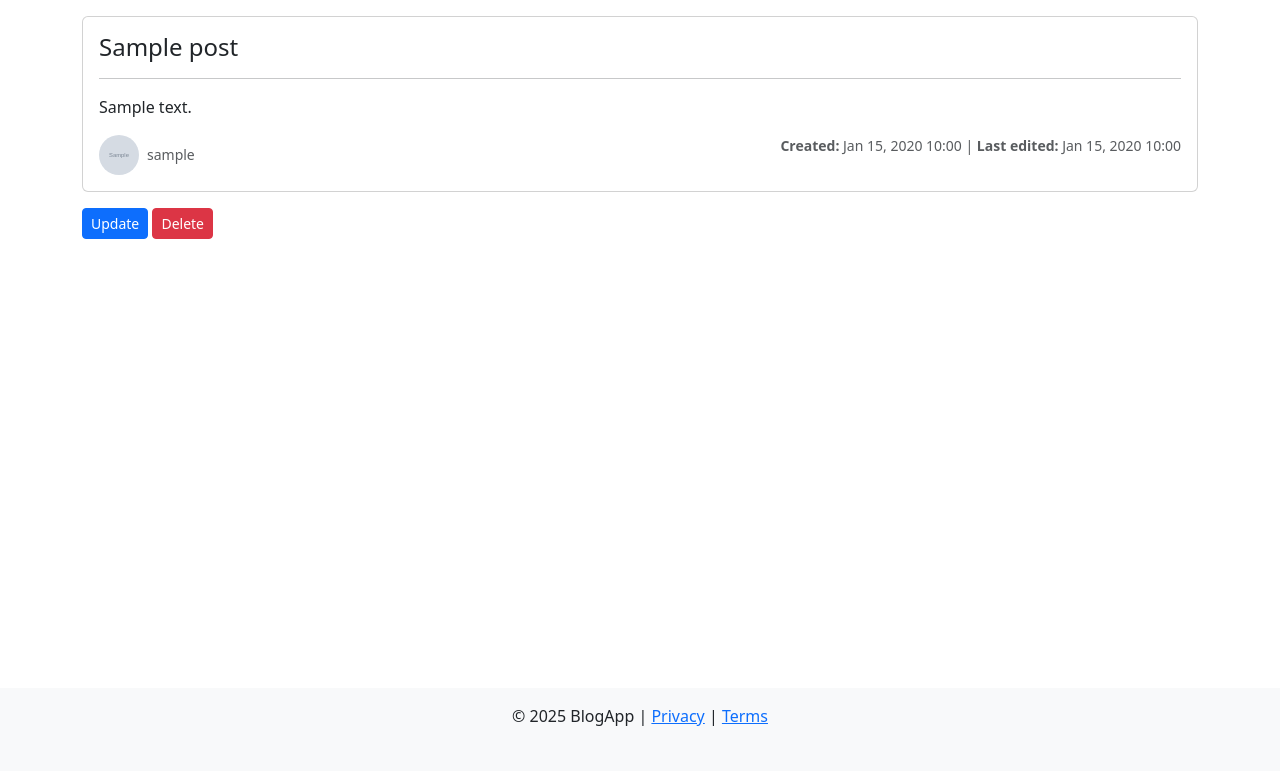
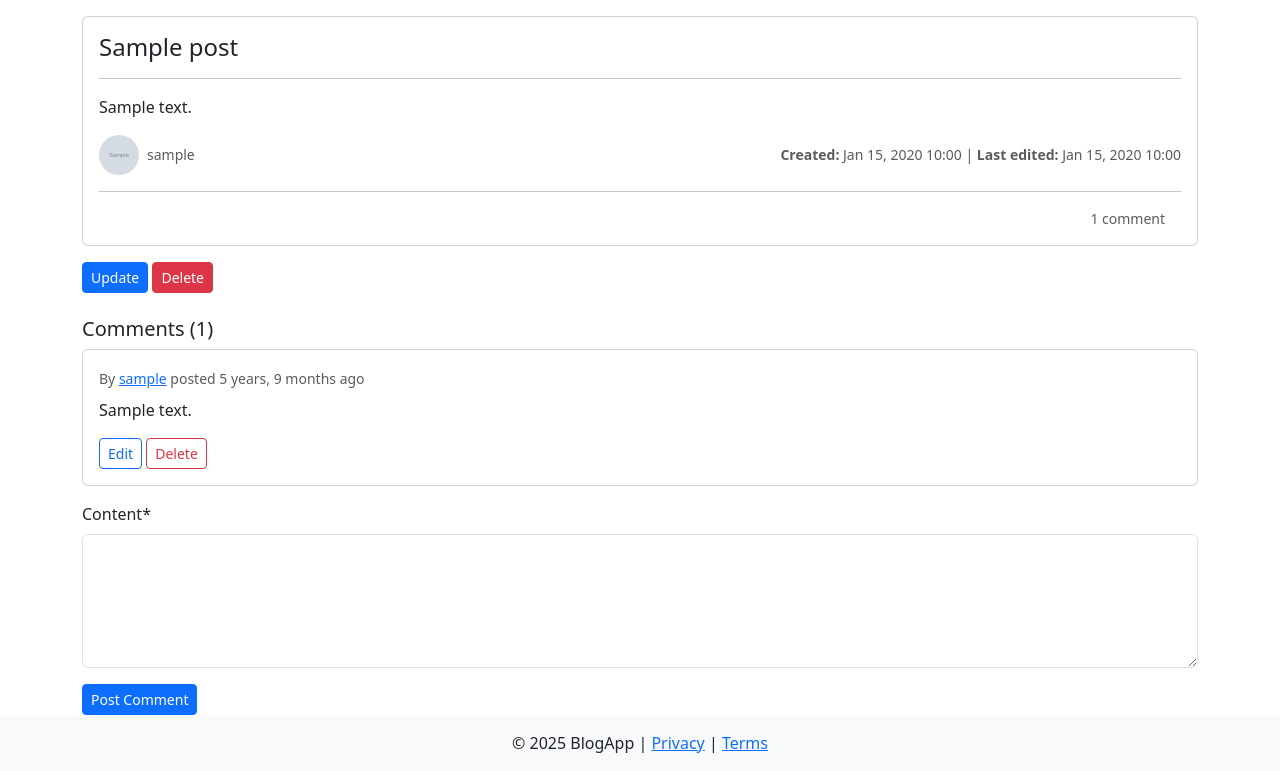
Before and after one commit to ynangelov5/django-blog-project, a Django app: page /post/1/ in a window 1280 px wide. Shown: the part 56-827 px from the top of the page. Before the commit the page ends 782 px from the top, so only its background shows below. Run offline with Django 5.2, Linux system fonts and the light colour scheme; a user stored in the database is signed in; tables that the repository leaves empty hold one stand-in row (values such as "Sample post"); grey boxes marked "Sample" are stand-in pictures; some libraries are stand-ins or nearby versions.

Commit message:
Add commenting on posts. Small edits to the templates surrounding posts and comments

```diff
--- /dev/null
+++ b/blog/forms.py
@@ -0,0 +1,11 @@
+from django import forms
+from .models import Comment
+
+
+class CommentForm(forms.ModelForm):
+    class Meta:
+        model = Comment
+        fields = ['content']
+        widgets = {
+            'content': forms.Textarea(attrs={'rows':5})
+        }
--- a/blog/models.py
+++ b/blog/models.py
@@ -32,7 +32,7 @@
     def get_absolute_url(self):
         return reverse("post-detail", kwargs={"pk": self.pk})
 
-#TODO consider making an abstract/base reaction model
+#TODO consider making an abstract/base model if more Reaction models are needed
 class PostReaction(Timestamps):
     user = models.ForeignKey(
         to=User,
@@ -79,6 +79,10 @@
 
     def __str__(self):
         return f"Comment by {self.user.username} on {self.post.title}"
+
+    def get_absolute_url(self):
+        return self.post.get_absolute_url()
+
 
 
 class CommentReaction(Timestamps):
--- a/blog/urls.py
+++ b/blog/urls.py
@@ -4,11 +4,18 @@
 
 urlpatterns = [
     path('', views.PostListView.as_view(), name='blog-home'),
+    # Posts
     path('user/<str:username>/', views.UserPostListView.as_view(), name='user-posts'),
     path('post/<int:pk>/', views.PostDetailView.as_view(), name='post-detail'),
     path('post/new/', views.PostCreateView.as_view(), name='post-create'),
     path('post/<int:pk>/update/', views.PostUpdateView.as_view(), name='post-update'),
     path('post/<int:pk>/delete/', views.PostDeleteView.as_view(), name='post-delete'),
+    # Comments
+    path('post/<int:pk>/comment/create/', views.CommentCreateView.as_view(), name='comment-create'),
+    path('comment/<int:pk>/update', views.CommentUpdateView.as_view(), name='comment-update'),
+    path('comment/<int:pk>/delete', views.CommentDeleteView.as_view(), name='comment-delete'),
+    # Search
     path('search/', views.PostSearchView.as_view(), name='search_posts'),
+    # About
     path('about/', views.about, name='blog-about'),
 ]
--- a/blog/views.py
+++ b/blog/views.py
@@ -1,15 +1,18 @@
 from django.shortcuts import get_object_or_404, render, redirect
+from django.urls import reverse
 from django.views.generic import (
     ListView, DetailView,
     CreateView, UpdateView,
     DeleteView, View
     )
+from django.views.generic.edit import FormMixin
 from django.contrib.auth.mixins import (
-    LoginRequiredMixin, UserPassesTestMixin
+    LoginRequiredMixin, UserPassesTestMixin,
     )
 from django.contrib.auth.models import User
 from django.db.models import Q
-from blog.models import Post, PostReaction
+from blog.models import (Post, Comment)
+from blog.forms import CommentForm
 
 
 def about(request):
@@ -35,10 +38,33 @@
         return Post.objects.filter(author=user).order_by('-created_at')
 
 
-class PostDetailView(DetailView):
+class PostDetailView(FormMixin, DetailView):
     model = Post
     template_name = 'blog/post-detail.html'
     context_object_name = 'post'
+    form_class = CommentForm
+
+    def get_success_url(self):
+        return self.request.path  # redirect back to same post
+
+    def get_context_data(self, **kwargs):
+        context = super().get_context_data(**kwargs)
+        context['comments'] = Comment.objects.filter(post=self.object)
+        if 'form' not in context:
+            context['form'] = self.get_form()
+        return context
+
+    def post(self, request, *args, **kwargs):
+        self.object = self.get_object()
+        form = self.get_form()
+        if form.is_valid():
+            comment = form.save(commit=False)
+            comment.post = self.object
+            comment.author = request.user  # if using authenticated users
+            comment.save()
+            return redirect(self.get_success_url())
+        else:
+            return self.form_invalid(form)
 
 
 class PostCreateView(LoginRequiredMixin, CreateView):
@@ -64,7 +90,6 @@
         post = self.get_object()
         return self.request.user == post.author
         # raises 403 if a user tries to edit someone else's post
-
 
 
 class PostDeleteView(LoginRequiredMixin, UserPassesTestMixin, DeleteView):
@@ -116,22 +141,46 @@
         context['author_query'] = author_query
         return context
 
-# Later use TODO
-# class ToggleReactionView(LoginRequiredMixin, View):
-#     def post(self, request, post_id, reaction_type):
-#         post = get_object_or_404(Post, id=post_id)
-#         is_like = reaction_type == "like"
 
-#         reaction, created = PostReaction.objects.get_or_create(user=request.user, post=post)
+class CommentCreateView(LoginRequiredMixin, CreateView):
+    model = Comment
+    form_class = CommentForm
 
-#         if created:
-#             reaction.is_like = is_like
-#             reaction.save()
-#         else:
-#             if reaction.is_like == is_like:
-#                 reaction.delete()
-#             else:
-#                 reaction.is_like = is_like
-#                 reaction.save()
+    def form_valid(self, form):
+        form.instance.user = self.request.user
+        form.instance.post = get_object_or_404(Post, pk=self.kwargs['pk'])
+        return super().form_valid(form)
 
-#         return redirect(post.get_absolute_url())
+    def form_invalid(self, form):
+        post = get_object_or_404(Post, pk=self.kwargs['pk'])
+        comments = post.comments.all()
+        return render(self.request, 'blog/post-detail.html', {
+            'post': post,
+            'form': form,
+            'comments': comments
+        })
+
+
+class CommentUpdateView(LoginRequiredMixin, UserPassesTestMixin, UpdateView):
+    model = Comment
+    form_class = CommentForm
+    template_name = 'blog/comment-update.html'
+
+    def test_func(self):
+        comment = self.get_object()
+        return self.request.user == comment.user
+        # raises 403 if a user tries to edit someone else's post
+
+
+class CommentDeleteView(LoginRequiredMixin, UserPassesTestMixin, DeleteView):
+    model = Comment
+    template_name = 'blog/comment-delete.html'
+
+    def test_func(self):
+        comment = self.get_object()
+        return self.request.user == comment.user
+        # raises 403 if a user tries to delete someone else's comment
+
+    def get_success_url(self):
+        post_id = self.object.post.id
+        return reverse('post-detail', args=[post_id])
--- a/templates/blog/home.html
+++ b/templates/blog/home.html
@@ -11,7 +11,7 @@
 
   <div class="container mt-4">
     {% for post in posts %}
-      {% include "common/post_item.html" %}
+      {% include "common/post-item.html"%}
     {% empty %}
       <div class="alert alert-info">No posts available.</div>
     {% endfor %}
--- a/templates/blog/post-detail.html
+++ b/templates/blog/post-detail.html
@@ -1,13 +1,18 @@
 {% extends "base.html" %}
 
-{% block title %} {{ post.title }} {% endblock %}
+{% block title %}{{ post.title }}{% endblock %}
 
 {% block content %}
-    {% include "common/post_item.html" %}
+    {% include "common/post-item.html" with post=post %}
+
     {% if user == post.author %}
     <div class="mt-3">
         <a href="{% url 'post-update' post.id %}" class="btn btn-sm btn-primary">Update</a>
         <a href="{% url 'post-delete' post.id %}" class="btn btn-sm btn-danger">Delete</a>
     </div>
     {% endif %}
+
+    <div class="mt-4">
+        {% include "common/comments-display.html" with post=post %}
+    </div>
 {% endblock %}
--- a/templates/blog/search_results.html
+++ b/templates/blog/search_results.html
@@ -10,7 +10,7 @@
   <div class="container mt-4">
     {% if results %}
       {% for post in results %}
-        {% include "common/post_item.html" %}
+        {% include "common/post-item.html" %}
       {% endfor %}
     {% else %}
       <div class="alert alert-info">No results found.</div>
--- a/templates/blog/user-posts.html
+++ b/templates/blog/user-posts.html
@@ -6,7 +6,7 @@
   <h1 class="mb-3">Posts by: {{view.kwargs.username}} ({{page_obj.paginator.count}}) </h1>
   <div class="container mt-4">
     {% for post in posts %}
-      {% include "common/post_item.html" %}
+      {% include "common/post-item.html" %}
     {% empty %}
       <div class="alert alert-info">No posts available.</div>
     {% endfor %}
--- /dev/null
+++ b/templates/common/comments-display.html
@@ -0,0 +1,47 @@
+{% load crispy_forms_tags %}
+<div class="mt-4">
+  <h5>Comments ({{ post.comments.count }})</h5>
+
+  {% for comment in post.comments.all %}
+    <div class="card mb-2">
+      <div class="card-body">
+        <div class="mb-2">
+          <small class="text-muted">
+            By <a href="{% url 'user-profile' comment.user.username %}">{{ comment.user.username }}</a>
+            posted {{ comment.created_at|timesince }} ago
+            {% if comment.updated_at and comment.updated_at > comment.created_at %}
+            (edited {{ comment.updated_at|timesince }} ago)
+            {% endif %}
+          </small>
+          <p class="mt-2">{{ comment.content }}</p>
+        </div>
+        {% if user == comment.user %}
+        <div class="mt-2">
+          <a href="{% url 'comment-update' comment.id %}" class="btn btn-sm btn-outline-primary">Edit</a>
+          <a href="{% url 'comment-delete' comment.id %}" class="btn btn-sm btn-outline-danger">Delete</a>
+        </div>
+        {% endif %}
+      </div>
+    </div>
+  {% empty %}
+    <p>No comments yet.</p>
+  {% endfor %}
+
+  {% if user.is_authenticated %}
+    <div class="mt-3">
+      <form action="{% url 'comment-create' post.id %}" method="post">
+        {% csrf_token %}
+        {{ form|crispy }}
+        <button type="submit" class="btn btn-primary btn-sm">Post Comment</button>
+      </form>
+    </div>
+  {% else %}
+    <p>
+      <a href="{% url 'login' %}?next={{ request.path }}"
+       class="btn btn-outline-primary btn-sm mt-3 ms-1">
+       Log in to comment
+      </a>
+    </p>
+  {% endif %}
+
+</div>
--- a/templates/common/post_item.html
+++ b/templates/common/post-item.html
@@ -6,8 +6,10 @@
       </a>
     </h4>
     <hr>
+
     <p class="card-text">{{ post.content }}</p>
-    <div class="d-flex justify-content-between">
+
+    <div class="d-flex justify-content-between align-items-center">
       <small class="text-muted d-flex align-items-center">
         <a href="{% url 'user-profile' post.author.username %}">
           <img src="{{ post.author.profile.image.url }}" alt="Profile image" class="rounded-circle me-2" width="40" height="40">
@@ -19,5 +21,21 @@
         <strong>Last edited:</strong> {{ post.updated_at|date:"M d, Y H:i" }}
       </small>
     </div>
+
+    <hr>
+    <div class="d-flex justify-content-end align-items-center">
+      <small class="text-muted me-3">
+        {{ post.comments.count }} comment{{ post.comments.count|pluralize }}
+      </small>
+      {% url 'post-detail' post.id as post_detail_url %}
+      {% if request.path != post_detail_url %}
+        <a href="{{ post_detail_url }}" class="btn btn-outline-primary btn-sm">
+        {% if post.comments.exists %}View Comments{% else %}Comment{% endif %}
+        </a>
+      {% endif %}
+    </div>
+
+
+
   </div>
 </div>
```
Also changed, not shown: templates/blog/comment-delete.html (added, +13 -0 lines), templates/blog/comment-update.html (added, +14 -0 lines).
